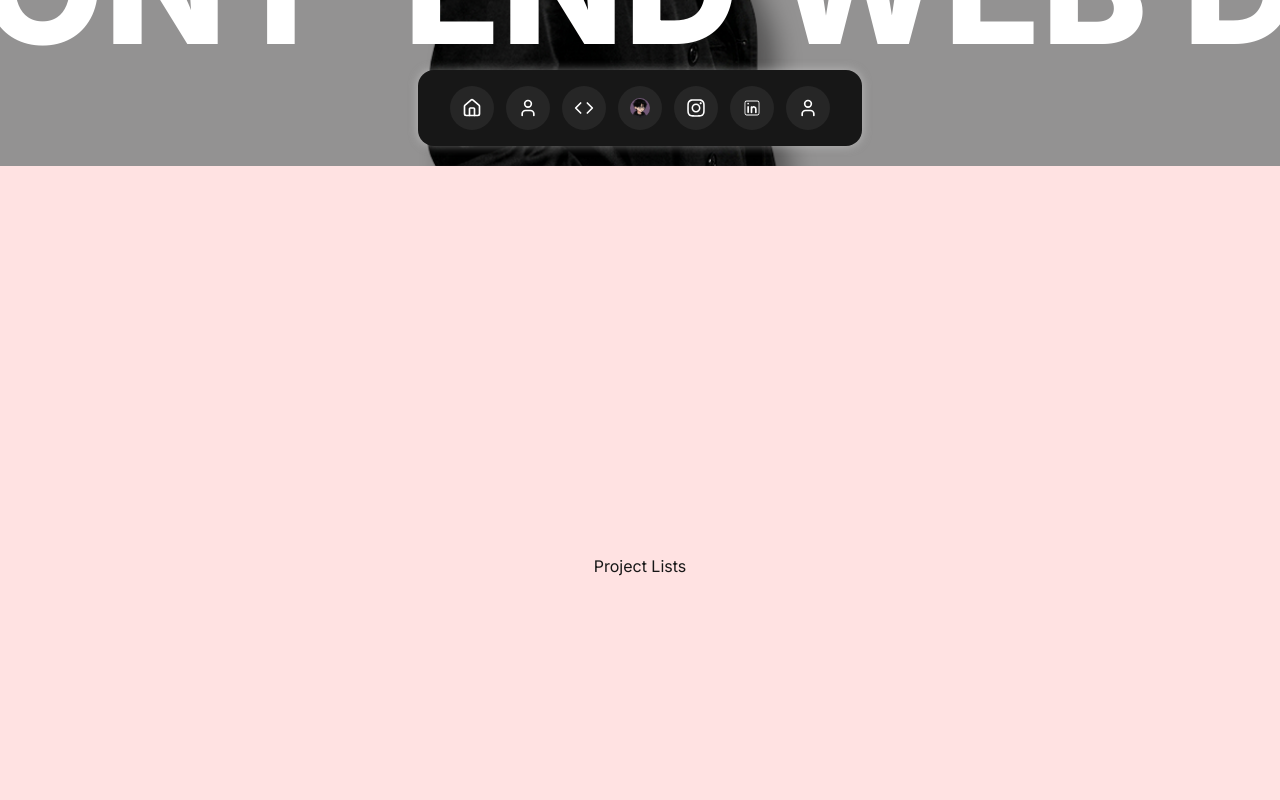
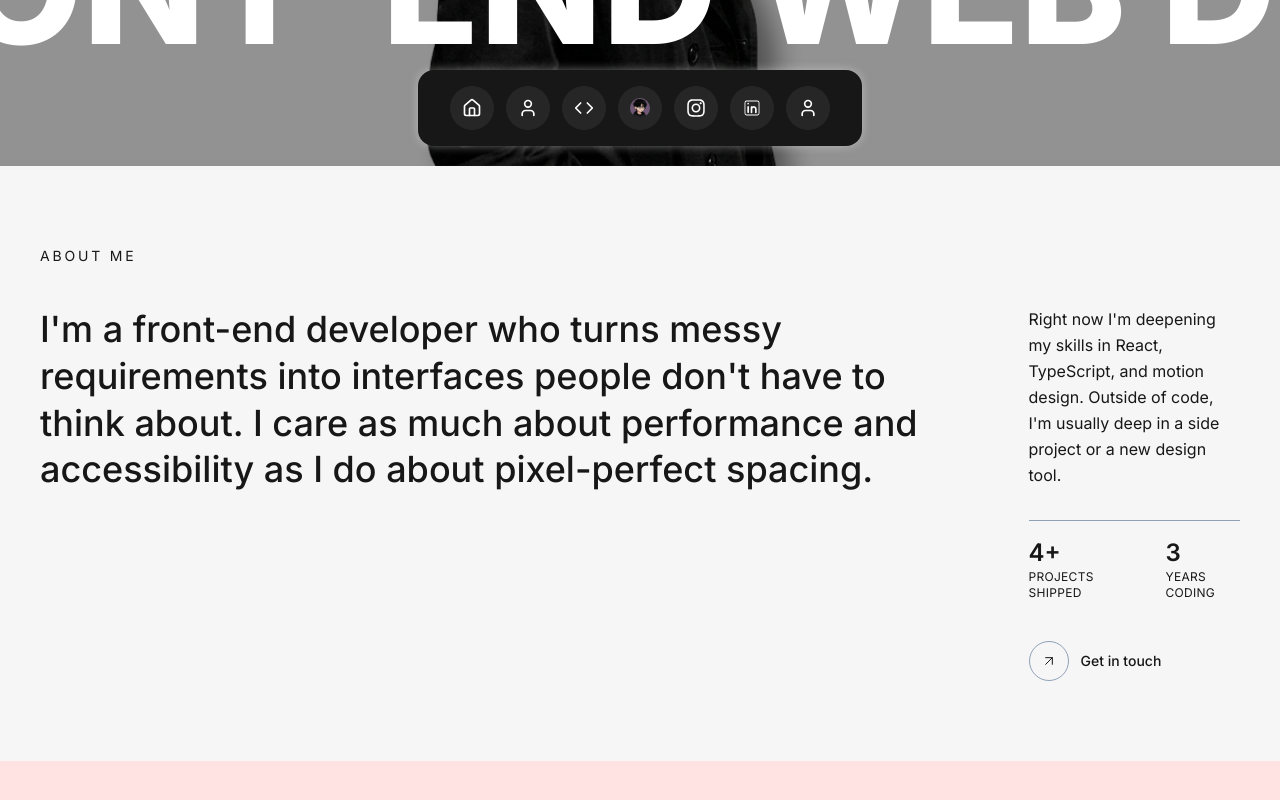
Before and after one commit to jeavenanda07/My-First-Personal-Portfolio, a Next.js app: page / in a window 1280 px wide. Shown: the part 634-1434 px from the top of the page. Built offline with nearby package versions, Linux system fonts and the light colour scheme.

Commit message:
About Me

```diff
--- a/app/page.tsx
+++ b/app/page.tsx
@@ -2,12 +2,14 @@ import React from 'react'
 import Hero from '@/components/Hero'
 import ProjectLists from '@/components/ProjectLists'
 import Menu from '@/components/Menu'
+import AboutMe from '@/components/AboutMe'
 
 const page = () => {
   return (
     <div>
       <Hero />
       <Menu />
+      <AboutMe />
       <ProjectLists />
     </div>
   )
--- /dev/null
+++ b/components/AboutMe.tsx
@@ -0,0 +1,88 @@
+'use client'
+
+import React from 'react'
+import { motion } from 'framer-motion'
+import { ArrowUpRight } from 'lucide-react'
+
+const fadeUp = {
+  hidden: { opacity: 0, y: 40},
+  visible: { opacity: 1, y: 0 },
+}
+
+const AboutMe = () => {
+  return (
+    // Matches the hero's gray palette instead of jumping to black —
+    // a soft top-to-bottom gradient keeps it from looking like a flat block
+    <section className=' w-full min-h-[70vh] flex items-center'>
+      <div className='max-w-[1920px] w-full m-auto px-10 py-20'>
+
+        <motion.p
+          className=' text-sm tracking-[0.2em] mb-10'
+          initial={{ opacity: 0, y: 0, x: 80}}
+          whileInView= {{ opacity: 1, y: 0, x: 0 }}
+          viewport={{ once: true, amount: 0.4 }}
+          transition={{ duration: 1, ease: 'easeOut' }}
+        >
+          ABOUT ME
+        </motion.p>
+
+        <div className='flex flex-col lg:flex-row gap-16 lg:gap-20 justify-between'>
+
+          <motion.p
+            className='w-full lg:w-[42em] text-3xl md:text-4xl font-medium leading-[1.3]'
+            initial={{ opacity: 0, y: 0, x: -80 }}
+            whileInView={{ opacity: 1, y: 0 , x: 0 }}
+            viewport={{ once: true, amount: 0.3 }}
+            transition={{ duration: 0.7, ease: 'easeOut', delay: 0.1 }}
+          >
+            I'm a front-end developer who turns messy requirements into
+            interfaces people don't have to think about. I care as much about
+            performance and accessibility as I do about pixel-perfect spacing.
+          </motion.p>
+
+          <motion.div
+            className='w-full lg:w-[22em] flex flex-col gap-8'
+            variants={fadeUp}
+            initial='hidden'
+            whileInView='visible'
+            viewport={{ once: true, amount: 0.3 }}
+            transition={{ duration: 0.7, ease: 'easeOut', delay: 0.25 }}
+          >
+            <p className='text-base leading-relaxed'>
+              Right now I'm deepening my skills in React, TypeScript, and
+              motion design. Outside of code, I'm usually deep in a side
+              project or a new design tool.
+            </p>
+
+
+            <div className='flex gap-10 pt-4 border-t border-slate-400'>
+              <div>
+                <p className='text-2xl font-semibold'>4+</p>
+                <p className=' text-xs tracking-wide'>PROJECTS SHIPPED</p>
+              </div>
+              <div>
+                <p className='text-2xl font-semibold'>3</p>
+                <p className=' text-xs tracking-wide'>YEARS CODING</p>
+              </div>
+            </div>
+
+            {/* Circular arrow link styled to match the hero's "View more" button */}
+            <a
+              href="#contact"
+              aria-label="Get in touch"
+              className="group flex items-center gap-3 text-sm font-medium mt-2 w-fit"
+            >
+              <span className="h-10 w-10 rounded-full border border-slate-400 flex items-center justify-center transition-all group-hover:bg-slate-200 group-hover:scale-105">
+                <ArrowUpRight className="w-4 h-4" strokeWidth={1.5} />
+              </span>
+              Get in touch
+            </a>
+          </motion.div>
+
+        </div>
+      </div>
+    </section>
+  )
+}
+
+export default AboutMe
--- a/components/Hero.tsx
+++ b/components/Hero.tsx
@@ -15,7 +15,7 @@ const Hero = () => {
 
         <div className='flex relative flex-col items-center justify-center h-full text-center  '>
           <div className='absolute bottom-10 w-dvw overflow-hidden pointer-events-none'>
-            <div className='marquee-track flex whitespace-nowrap'>
+            <div className='marquee-track w-full flex whitespace-nowrap'>
               {/* Two identical copies placed back to back so the loop is seamless */}
               <span className='font-extrabold text-[20vh] text-white pr-16'>
                 {TAGLINE}
--- a/package.json
+++ b/package.json
@@ -9,6 +9,7 @@
     "lint": "eslint"
   },
   "dependencies": {
+    "framer-motion": "^12.43.0",
     "lucide-react": "^1.26.0",
     "next": "16.2.11",
     "react": "19.2.4",
```
Also changed, not shown: 1 other file (tests, documents, lock files or other folders).
